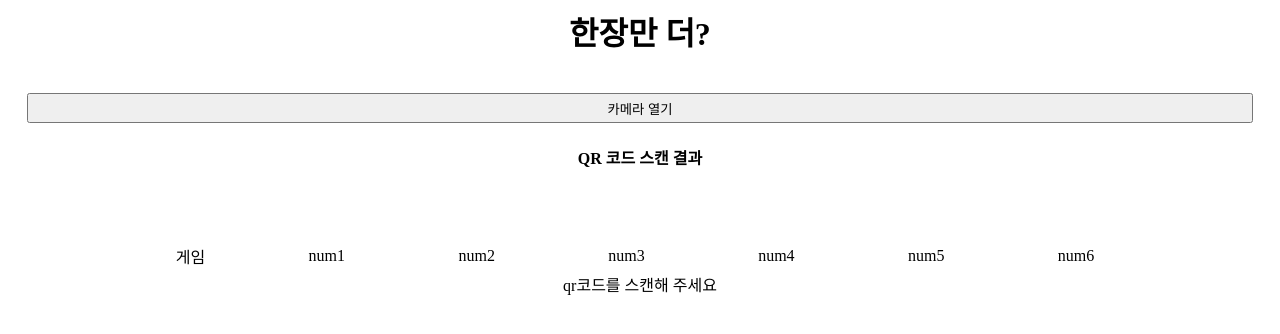
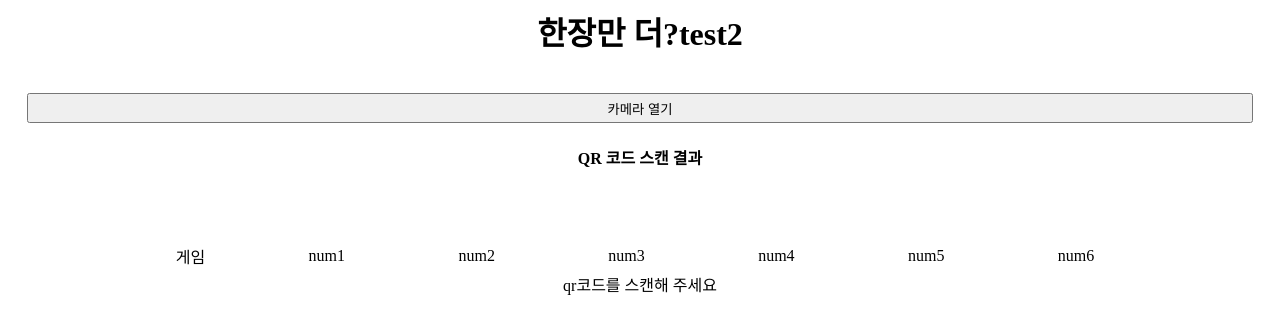
Before and after one commit to choman88/lottoCorrector, a plain HTML site: page index.html in a window 1280 px wide. Drawn offline with nearby package versions, Linux system fonts and the light colour scheme.

Commit message:
Update index.html

```diff
--- a/index.html
+++ b/index.html
@@ -128,6 +128,7 @@
 	//데이터 파싱
 	function qrParsing(){
 		var msg = qrMsg;
+		aleat(msg);
 		//http://qr.nlotto.co.kr/?v=0747m011821252728m020710112628m030609172528m040715182428m0709121423281614207942
 
 		var table_html = ""
@@ -185,7 +186,7 @@
 <div class="main_page">
 
 	<main align="center">
-	<h1>한장만 더?</h1>
+	<h1>한장만 더?test2</h1>
 	<div id='qrFrame' align="center" class='modal'>
 		<div></div>
 		<div id="frame">
```
